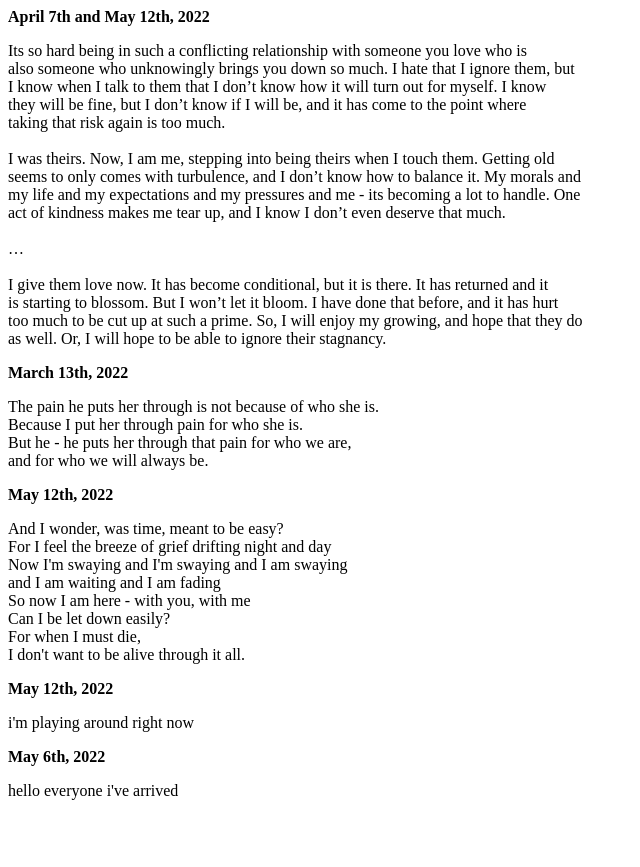
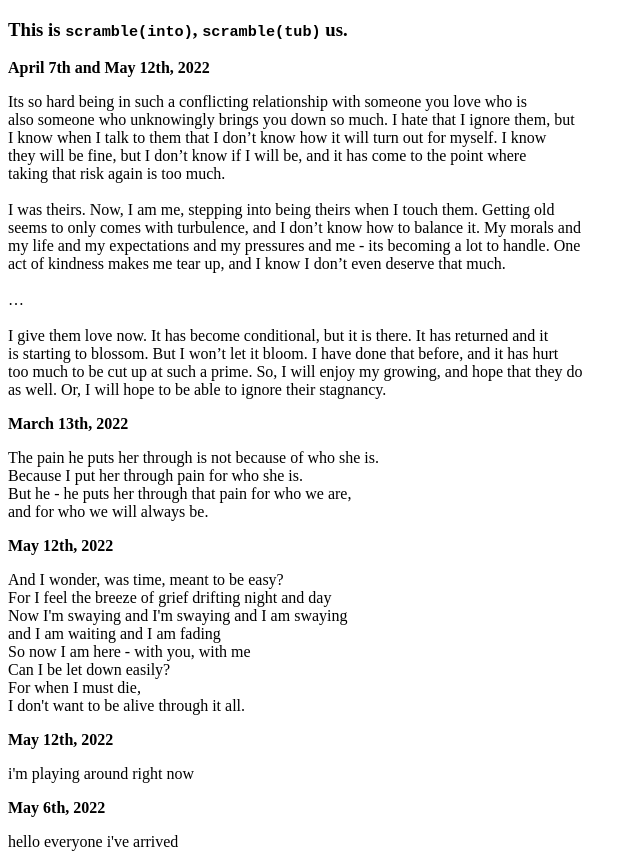
Before and after one commit to notsqrt-1butus/thoughts, a plain HTML site: page index.html in a window 1280 px wide. Shown: the whole page, without its empty margins (0-640 px from the left). Before the commit the page ends 816 px from the top, so only its background shows below. Drawn offline with Linux system fonts and the light colour scheme.

Commit message:
Update index.html

```diff
--- a/index.html
+++ b/index.html
@@ -6,6 +6,7 @@
   <title>LOL</title>
 </head>
 <body>
+  <h3>This is <code>scramble(into)</code>, <code>scramble(tub)</code> us. </h3>
   <b><time datetime="2022-05-12 01:43"></time>April 7th and May 12th, 2022</b>
   <p> Its so hard being in such a conflicting relationship with someone you love who is <br>
     also someone who unknowingly brings you down so much. I hate that I ignore them, but <br>
```
